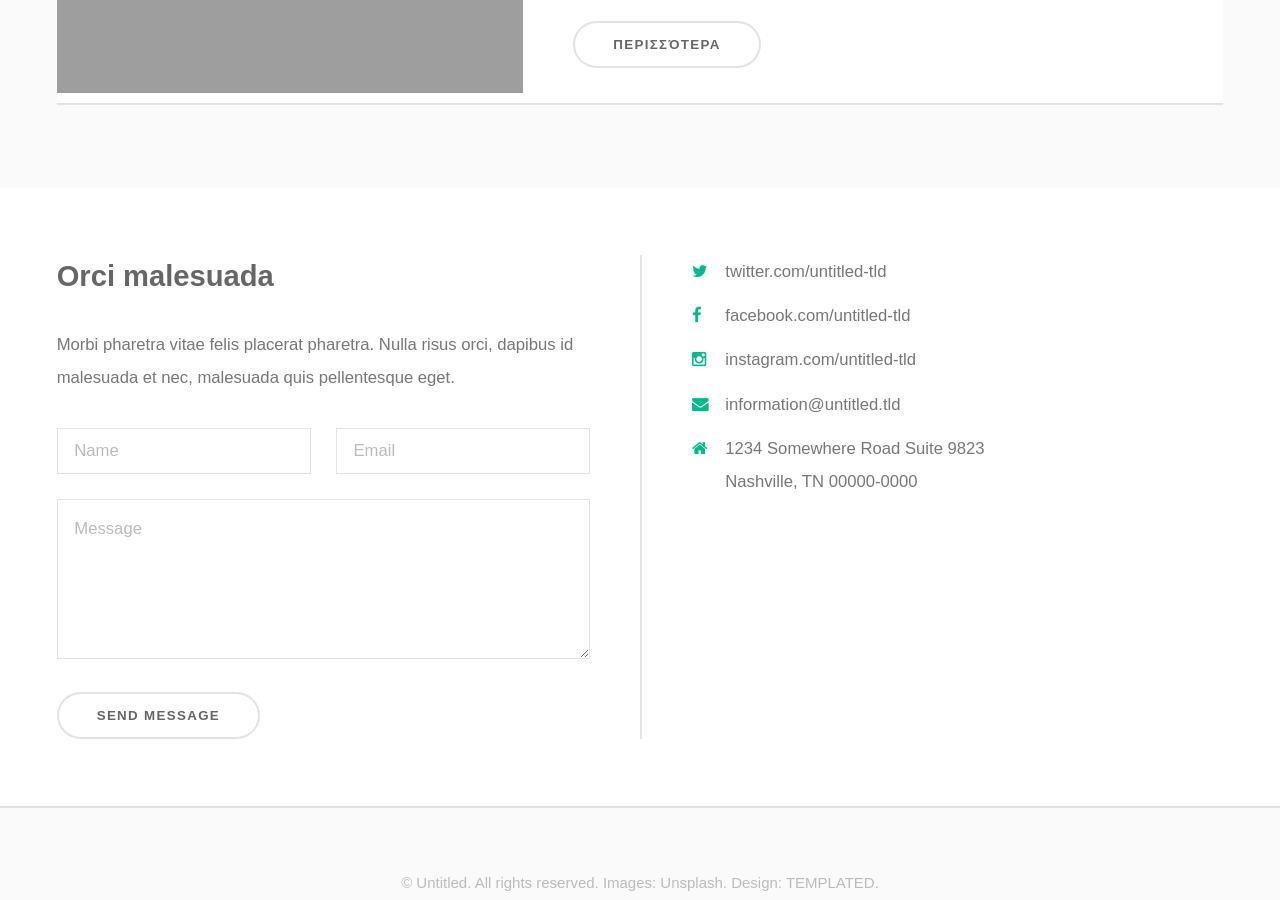
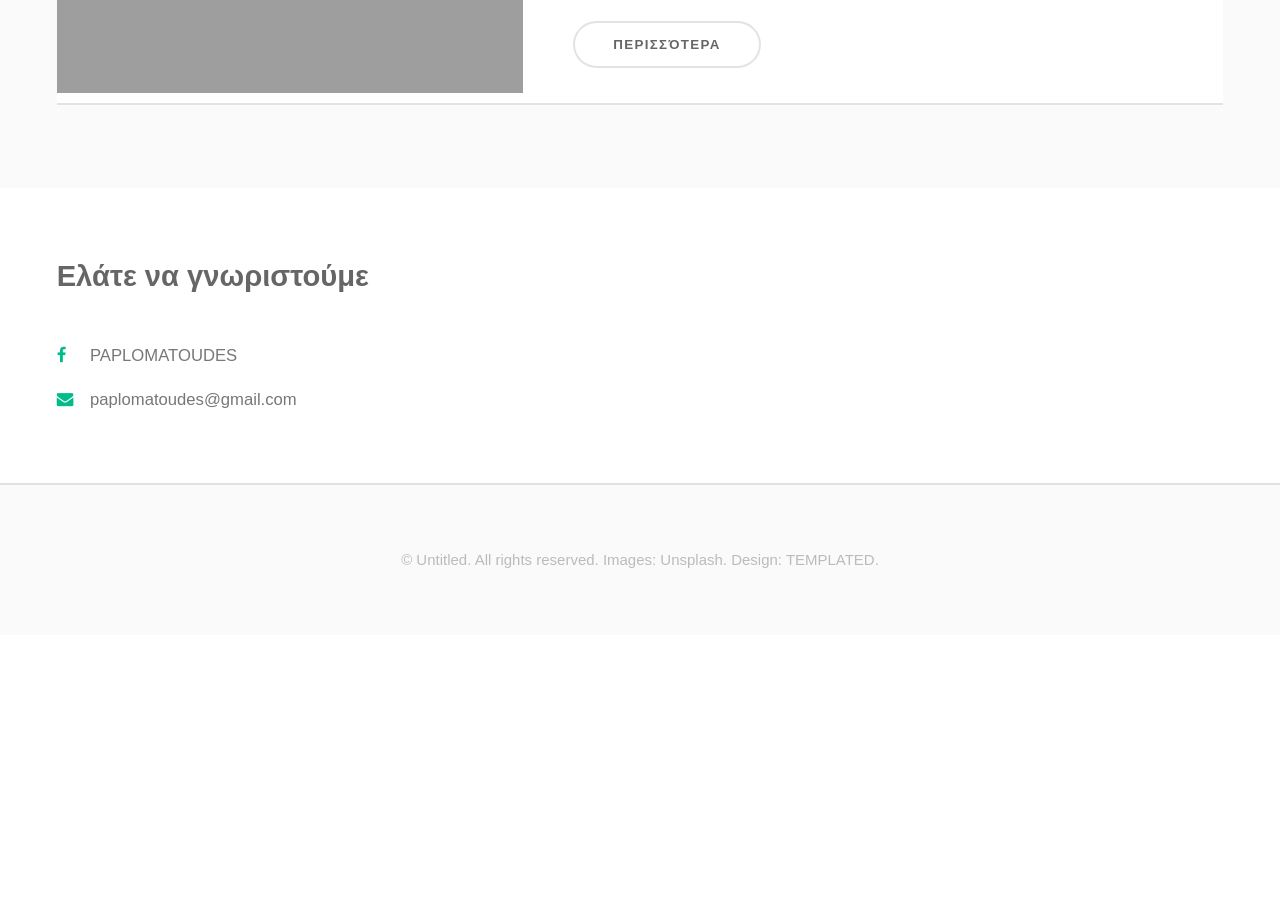
Before and after one commit to Codefully/quiltclub, a Jekyll site: the page built from index.html, in a window 1280 px wide and 900 px high, scrolled down 791 px. Built offline with Jekyll 4.4.1, drawn with Linux system fonts in a browser that asks for light colours; a script that is not in the unit is left out; after the commit the page ends 1426 px from its top, so only the background shows below that; grey boxes are pictures that could not be loaded.

Commit message:
update contact section

```diff
--- a/_config.yml
+++ b/_config.yml
@@ -12,8 +12,7 @@ description: > # this means to ignore newlines until "baseurl:"
   A club where quilters from allover Greece can discuss and create beautifull works of art!
 baseurl: "" # the subpath of your site, e.g. /blog
 url: "http://paplomatoudes.gr" # the base hostname & protocol for your site
-twitter_username: jekyllrb
-github_username:  jekyll
+facebook_url: "https://www.facebook.com/groups/430185743779860"
 
 # Build settings
 markdown: kramdown
--- a/_includes/contact.html
+++ b/_includes/contact.html
@@ -2,32 +2,10 @@
   <section id="contact" class="wrapper">
     <div class="inner split">
       <section>
-        <h2>Orci malesuada</h2>
-        <p>Morbi pharetra vitae felis placerat pharetra. Nulla risus orci, dapibus id malesuada et nec, malesuada quis pellentesque eget.</p>
-        <form action="#" class="alt" method="POST">
-          <div class="row uniform">
-            <div class="6u 12u$(xsmall)">
-              <input name="name" placeholder="Name" type="text">
-            </div>
-            <div class="6u$ 12u$(xsmall)">
-              <input name="email" placeholder="Email" type="email">
-            </div>
-            <div class="12u$">
-              <textarea name="message" placeholder="Message" rows="4"></textarea>
-            </div>
-          </div>
-          <ul class="actions">
-            <li><input class="alt" value="Send message" type="submit"></li>
-          </ul>
-        </form>
-      </section>
-      <section>
         <ul class="contact">
-          <li class="fa-twitter"><a href="#">twitter.com/untitled-tld</a></li>
-          <li class="fa-facebook"><a href="#">facebook.com/untitled-tld</a></li>
-          <li class="fa-instagram"><a href="#">instagram.com/untitled-tld</a></li>
-          <li class="fa-envelope"><a href="#">information@untitled.tld</a></li>
-          <li class="fa-home">1234 Somewhere Road Suite 9823<br/>Nashville, TN 00000-0000</li>
+          <h2>Ελάτε να γνωριστούμε</h2>
+          <li class="fa-facebook"><a href="{{ site.facebook_url }}">PAPLOMATOUDES</a></li>
+          <li class="fa-envelope"><a href="mailto:{{ site.email }}">{{ site.email }}</a></li>
         </ul>
       </section>
     </div>
```
